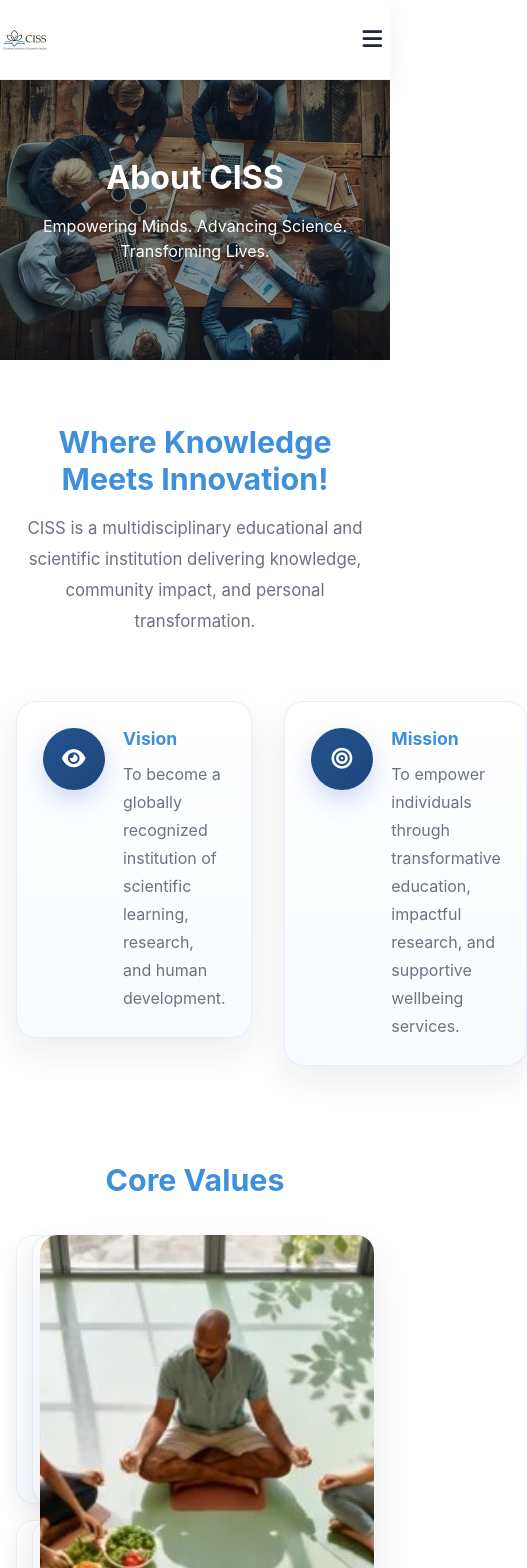
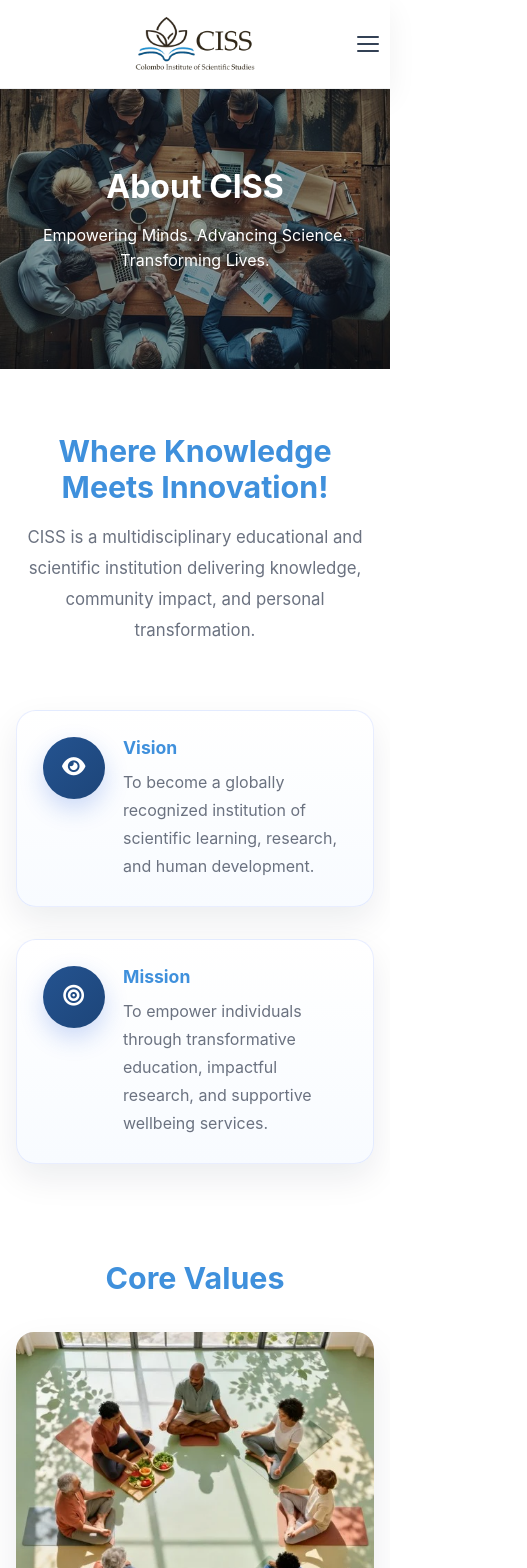
Before and after one commit to SandunM420/MarTech---CISS, a React (Vite) app: page /about in a window 390 px wide. Shown: the top 1568 px of the page, 527 px wide, since content can reach past the window. Built offline with nearby package versions, Linux system fonts and the light colour scheme.

Commit message:
Improve responsive layouts and course page UX

```diff
--- a/src/components/Header.tsx
+++ b/src/components/Header.tsx
@@ -1,4 +1,4 @@
-import { useState, useEffect } from 'react';
+import { useState } from 'react';
 import { Link, useLocation } from 'react-router-dom';
 import { assetUrl } from '../utils/assets';
 
@@ -6,16 +6,7 @@ export default function Header() {
     const [isMenuOpen, setIsMenuOpen] = useState(false);
     const [coursesOpen, setCoursesOpen] = useState(false);
     const location = useLocation();
-    const [logoSize, setLogoSize] = useState<number>(75);
-
-    useEffect(() => {
-        try {
-            const stored = localStorage.getItem('logoSize');
-            if (stored) setLogoSize(Number(stored));
-        } catch (e) {
-            /* ignore */
-        }
-    }, []);
+    const logoSize = 135;
 
     const toggleMenu = () => setIsMenuOpen(!isMenuOpen);
     const closeMenu = () => {
@@ -41,11 +32,17 @@ export default function Header() {
                             style={{ height: `${logoSize}px`, objectFit: 'contain', margin: '5px 0' }}
                         />
                     </Link>
-
                 </div>
 
-                <button className="menu-toggle" aria-label="Toggle navigation" onClick={toggleMenu}>
-                    <i className={`fas ${isMenuOpen ? 'fa-times' : 'fa-bars'}`}></i>
+                <button
+                    className={`menu-toggle ${isMenuOpen ? 'active' : ''}`}
+                    aria-label="Toggle navigation"
+                    aria-expanded={isMenuOpen}
+                    onClick={toggleMenu}
+                >
+                    <span></span>
+                    <span></span>
+                    <span></span>
                 </button>
 
                 <nav className={`main-nav ${isMenuOpen ? 'active' : ''}`}>
--- a/src/index.css
+++ b/src/index.css
@@ -174,30 +174,6 @@ p {
 .logo img {
   max-width: 100%;
   height: auto;
-}
-
-.logo-controls {
-  display: flex;
-  gap: 0.5rem;
-  align-items: center;
-}
-
-.logo-btn {
-  background: var(--white);
-  color: var(--primary-blue);
-  border: 0;
-  padding: 6px 10px;
-  border-radius: 6px;
-  cursor: pointer;
-  font-weight: 700;
-  box-shadow: 0 4px 8px rgba(11,22,45,0.06);
-  line-height: 1;
-}
-
-.logo-btn:active { transform: translateY(1px); }
-
-@media (max-width: 700px) {
-  .logo-controls { display: none; }
 }
 
 .main-nav {
@@ -312,10 +288,43 @@ p {
 
 .menu-toggle {
   display: none;
-  background: none;
+  background: transparent;
   border: none;
   color: var(--text-dark);
   cursor: pointer;
+  width: 44px;
+  height: 44px;
+  border-radius: 0;
+  align-items: center;
+  justify-content: center;
+  flex-direction: column;
+  gap: 5px;
+  transition: transform var(--transition-fast);
+}
+
+.menu-toggle span {
+  display: block;
+  width: 22px;
+  height: 2px;
+  border-radius: 999px;
+  background: #334155;
+  transition: transform var(--transition-medium), opacity var(--transition-fast), background-color var(--transition-fast);
+}
+
+.menu-toggle.active span:nth-child(1) {
+  transform: translateY(7.5px) rotate(45deg);
+}
+
+.menu-toggle.active span {
+  background: #ffffff;
+}
+
+.menu-toggle.active span:nth-child(2) {
+  opacity: 0;
+}
+
+.menu-toggle.active span:nth-child(3) {
+  transform: translateY(-7.5px) rotate(-45deg);
 }
 
 /* Hero Section */
@@ -510,11 +519,13 @@ p {
   position: relative;
   overflow: hidden;
   text-align: center;
-  background: linear-gradient(180deg, #ffffff 0%, #f7faff 100%);
-  border: 1px solid rgba(46, 90, 255, 0.1);
+  background:
+    radial-gradient(circle at top right, rgba(75, 126, 189, 0.2), transparent 36%),
+    linear-gradient(145deg, #1d4375 0%, #245390 55%, #4e84d2 100%);
+  border: 1px solid rgba(255, 255, 255, 0.08);
   border-radius: 24px;
   padding: 3rem 2rem;
-  box-shadow: 0 18px 40px rgba(11, 22, 45, 0.08);
+  box-shadow: 0 22px 48px rgba(36, 83, 144, 0.22);
 }
 
 .course-info-callout::before {
@@ -524,7 +535,7 @@ p {
   width: 150px;
   height: 150px;
   border-radius: 50%;
-  background: rgba(46, 90, 255, 0.06);
+  background: rgba(255, 255, 255, 0.08);
 }
 
 .course-info-icon {
@@ -543,14 +554,14 @@ p {
 
 .course-info-callout h3 {
   margin: 0 0 0.85rem;
-  color: var(--heading-blue);
+  color: #fff;
   font-size: 1.7rem;
 }
 
 .course-info-callout p {
   max-width: 44ch;
   margin: 0 auto 1.85rem;
-  color: var(--text-light);
+  color: rgba(255, 255, 255, 0.9);
   line-height: 1.8;
 }
 
@@ -612,11 +623,89 @@ p {
 .course-cta-card {
   max-width: 800px;
   margin: 0 auto;
-  background-color: var(--white);
-  box-shadow: var(--shadow-md);
+  position: relative;
+  overflow: hidden;
+  background:
+    radial-gradient(circle at top right, rgba(75, 126, 189, 0.2), transparent 36%),
+    linear-gradient(145deg, #1d4375 0%, #245390 55%, #4e84d2 100%);
+  box-shadow: 0 22px 48px rgba(36, 83, 144, 0.22);
   border-radius: var(--border-radius-lg);
   padding: 3rem 2rem;
   text-align: center;
+  color: #fff;
+}
+
+.course-cta-card::before {
+  content: "";
+  position: absolute;
+  inset: auto -40px -50px auto;
+  width: 160px;
+  height: 160px;
+  border-radius: 50%;
+  background: rgba(255, 255, 255, 0.08);
+}
+
+.course-cta-card h3,
+.course-cta-card p,
+.course-cta-card .btn {
+  position: relative;
+  z-index: 1;
+}
+
+.course-cta-card h3 {
+  color: #fff;
+}
+
+.course-cta-card p {
+  color: rgba(255, 255, 255, 0.9) !important;
+}
+
+.course-info-callout .btn,
+.course-cta-card .btn {
+  background-color: var(--white);
+  color: #1d4ed8;
+  font-weight: 700;
+}
+
+.course-info-callout .btn:hover,
+.course-cta-card .btn:hover {
+  background-color: var(--white);
+  color: #1d4ed8;
+}
+
+.scroll-top-button {
+  position: fixed;
+  right: 1.5rem;
+  bottom: 1.5rem;
+  width: 58px;
+  height: 58px;
+  border: none;
+  border-radius: 50%;
+  background: linear-gradient(145deg, #1d4375 0%, #245390 55%, #4e84d2 100%);
+  color: #fff;
+  font-size: 1.15rem;
+  display: inline-flex;
+  align-items: center;
+  justify-content: center;
+  box-shadow: 0 16px 30px rgba(36, 83, 144, 0.28);
+  cursor: pointer;
+  z-index: 900;
+  transition: transform var(--transition-fast), box-shadow var(--transition-fast);
+}
+
+.scroll-top-button:hover {
+  transform: translateY(-2px);
+  box-shadow: 0 20px 36px rgba(36, 83, 144, 0.34);
+}
+
+@media (max-width: 768px) {
+  .scroll-top-button {
+    right: 1rem;
+    bottom: 1rem;
+    width: 52px;
+    height: 52px;
+    font-size: 1rem;
+  }
 }
 
 .vcare-shell {
@@ -1098,15 +1187,31 @@ p {
     gap: 3rem;
   }
 
+  .split-content {
+    text-align: center;
+  }
+
   .about-values-wrapper,
   .about-legal {
     grid-template-columns: 1fr;
+  }
+
+  .about-values-wrapper {
+    display: flex;
+    flex-direction: column;
+  }
+
+  .about-values-grid {
+    grid-template-columns: 1fr;
+    order: 2;
+    width: 100%;
   }
 
   .values-media {
     max-width: 520px;
     width: 100%;
     margin: 0 auto;
+    order: 1;
   }
 
   .footer-links-area {
@@ -1159,50 +1264,107 @@ p {
 
 @media (max-width: 768px) {
   .header-container {
+    position: relative;
+    justify-content: flex-end;
     height: auto;
-    min-height: 76px;
-    padding: 0.6rem 0;
+    min-height: 96px;
+    padding: 0.5rem 0;
+  }
+
+  .logo {
+    position: absolute;
+    left: 50%;
+    top: 50%;
+    transform: translate(-50%, -50%);
+    z-index: 2;
   }
 
   .logo img {
-    max-height: 58px;
+    max-height: none;
   }
 
   .menu-toggle {
     display: block;
-    font-size: 1.4rem;
-    padding: 0.5rem;
-  }
+    display: flex;
+    margin-left: auto;
+    position: relative;
+    z-index: 1002;
+  }
+
 
   .main-nav {
-    position: absolute;
-    top: 80px;
-    left: 0;
-    width: 100%;
-    background-color: var(--white);
-    box-shadow: var(--shadow-md);
-    padding: 1rem 0;
-    clip-path: polygon(0 0, 100% 0, 100% 0, 0 0);
-    transition: clip-path var(--transition-medium);
+    position: fixed;
+    inset: 0;
+    width: 100vw;
+    height: 100vh;
+    background: rgba(15, 23, 42, 0.92);
+    backdrop-filter: blur(8px);
+    box-shadow: none;
+    padding: 7rem 1.5rem 2rem;
+    opacity: 0;
+    visibility: hidden;
+    transform: translateY(-8px);
+    transition: opacity var(--transition-medium), transform var(--transition-medium), visibility var(--transition-medium);
+    z-index: 1001;
+    overflow-y: auto;
   }
 
   .main-nav.active {
-    clip-path: polygon(0 0, 100% 0, 100% 100%, 0 100%);
+    opacity: 1;
+    visibility: visible;
+    transform: translateY(0);
   }
 
   .nav-list {
     flex-direction: column;
-    gap: 0;
+    align-items: center;
+    justify-content: flex-start;
+    gap: 0.9rem;
+    min-height: calc(100vh - 9rem);
+    width: fit-content;
+    margin: 0 auto;
+    padding-top: 8rem;
   }
 
   .nav-list>li {
-    width: 100%;
-  }
-
-  .nav-list a {
-    display: block;
-    padding: 1rem 1.5rem;
-    border-bottom: 1px solid #E5E7EB;
+    width: auto;
+    max-width: 100%;
+  }
+
+  .dropdown {
+    display: flex;
+    flex-direction: column;
+    align-items: center;
+  }
+
+  .nav-list a,
+  .dropdown-toggle {
+    display: inline-flex;
+    justify-content: center;
+    width: auto;
+    text-align: center;
+    align-self: center;
+    padding: 0.35rem 0.5rem;
+    border: none;
+    border-radius: 0;
+    background: transparent;
+    color: #ffffff;
+    font-size: clamp(1.35rem, 4.6vw, 2rem);
+    font-weight: 600;
+  }
+
+  .nav-list a:hover,
+  .nav-list a.active,
+  .dropdown-toggle:hover,
+  .dropdown-toggle.active,
+  .dropdown-toggle[aria-expanded="true"] {
+    color: #ffffff;
+    background: transparent;
+  }
+
+  .dropdown-toggle i {
+    margin-left: 0.7rem;
+    font-size: 1rem;
   }
 
   .dropdown-menu {
@@ -1212,9 +1374,30 @@ p {
     transform: none;
     box-shadow: none;
     min-width: 100%;
-    padding: 0;
-    background-color: #F9FAFB;
+    padding: 0.25rem 0 0;
+    background-color: transparent;
     display: none;
+    text-align: center;
+  }
+
+  .dropdown-menu::before {
+    display: none;
+  }
+
+  .dropdown-menu li + li {
+    margin-top: 0.25rem;
+  }
+
+  .dropdown-menu li a {
+    display: block;
+    padding: 0.15rem 0;
+    font-size: clamp(0.95rem, 3.4vw, 1.15rem);
+    font-weight: 500;
+    color: rgba(255, 255, 255, 0.72);
+    background: transparent;
+    border: none;
+    border-radius: 0;
+    text-align: center;
   }
 
   .dropdown.active .dropdown-menu {
@@ -1268,19 +1451,25 @@ p {
     padding-top: 3.5rem;
   }
 
-  .feature-cards,
   .about-values-grid,
   .about-legal {
     grid-template-columns: 1fr;
   }
 
   .feature-cards {
+    display: flex;
+    flex-direction: column;
+    grid-template-columns: 1fr;
     margin-bottom: 4rem;
   }
 
   .feature-card,
   .value-card {
     padding: 1.25rem;
+  }
+
+  .feature-card {
+    width: 100%;
   }
 
   .about-legal {
@@ -1303,6 +1492,12 @@ p {
 
   .certificate-course-grid {
     grid-template-columns: 1fr;
+  }
+
+  .programs-list {
+    width: fit-content;
+    margin-left: auto;
+    margin-right: auto;
   }
 
   .course-card-title {
@@ -1339,11 +1534,7 @@ p {
   }
 
   .header-container {
-    gap: 0.5rem;
-  }
-
-  .logo img {
-    max-height: 50px;
+    min-height: 88px;
   }
 
   .contact-banner-box {
@@ -1388,6 +1579,7 @@ p {
   display: flex;
   gap: 1.15rem;
   align-items: flex-start;
+  min-height: 100%;
   transition: transform var(--transition-fast), box-shadow var(--transition-fast);
 }
 
@@ -1622,8 +1814,13 @@ p {
   align-items: stretch;
 }
 
+.about-values-grid {
+  order: 1;
+}
+
 .values-media {
   min-height: 100%;
+  order: 2;
 }
 
 .values-media img {
@@ -1651,3 +1848,42 @@ p {
   box-shadow: 0 18px 40px rgba(11,22,45,0.06);
   object-fit: cover;
 }
+
+@media (max-width: 768px) {
+  .feature-cards {
+    display: flex;
+    flex-direction: column;
+  }
+
+  .feature-card {
+    width: 100%;
+  }
+
+  .about-values-wrapper {
+    display: flex;
+    flex-direction: column;
+  }
+
+  .values-media {
+    order: 1;
+    width: 100%;
+    max-width: 100%;
+    margin: 0 auto 1.25rem;
+  }
+
+  .about-values-grid {
+    display: flex;
+    flex-direction: column;
+    order: 2;
+    width: 100%;
+  }
+
+  .value-card {
+    width: 100%;
+  }
+
+  .about-legal {
+    display: flex;
+    flex-direction: column;
+  }
+}
--- a/src/pages/AdvancedCertificateCourses.tsx
+++ b/src/pages/AdvancedCertificateCourses.tsx
@@ -1,5 +1,6 @@
 import { Link } from 'react-router-dom';
 import { assetUrl } from '../utils/assets';
+import ScrollTopButton from '../components/ScrollTopButton';
 
 const courses = [
     { title: 'Advanced Certificate in Psychology', id: 'ACP' },
@@ -67,6 +68,7 @@ export default function AdvancedCertificateCourses() {
                     </div>
                 </div>
             </section>
+            <ScrollTopButton />
         </>
     );
 }
--- a/src/pages/CertificateCourses.tsx
+++ b/src/pages/CertificateCourses.tsx
@@ -1,5 +1,6 @@
 import { Link } from 'react-router-dom';
 import { assetUrl } from '../utils/assets';
+import ScrollTopButton from '../components/ScrollTopButton';
 
 export default function CertificateCourses() {
     const courses = [
@@ -53,6 +54,7 @@ export default function CertificateCourses() {
                     </div>
                 </div>
             </section>
+            <ScrollTopButton />
         </>
     );
 }
--- a/src/pages/Diplomas.tsx
+++ b/src/pages/Diplomas.tsx
@@ -1,5 +1,6 @@
 import { Link } from 'react-router-dom';
 import { assetUrl } from '../utils/assets';
+import ScrollTopButton from '../components/ScrollTopButton';
 
 const courses = [
     'Diploma in Psychology',
@@ -76,6 +77,7 @@ export default function Diplomas() {
                     </div>
                 </div>
             </section>
+            <ScrollTopButton />
         </>
     );
 }
--- a/src/pages/NVQCourses.tsx
+++ b/src/pages/NVQCourses.tsx
@@ -1,5 +1,6 @@
 import { Link } from 'react-router-dom';
 import { assetUrl } from '../utils/assets';
+import ScrollTopButton from '../components/ScrollTopButton';
 
 const courses = [
     { title: 'NVQ Level 3 - Child Care & Therapy Assistant (Special Needs)', level: 'NVQ Level 3 Certificate Programme' },
@@ -69,6 +70,7 @@ export default function NVQCourses() {
                     </div>
                 </div>
             </section>
+            <ScrollTopButton />
         </>
     );
 }
```
Also changed, not shown: src/components/ScrollTopButton.tsx (added, +31 -0 lines), src/pages/Contact.tsx (+96 -21 lines).
